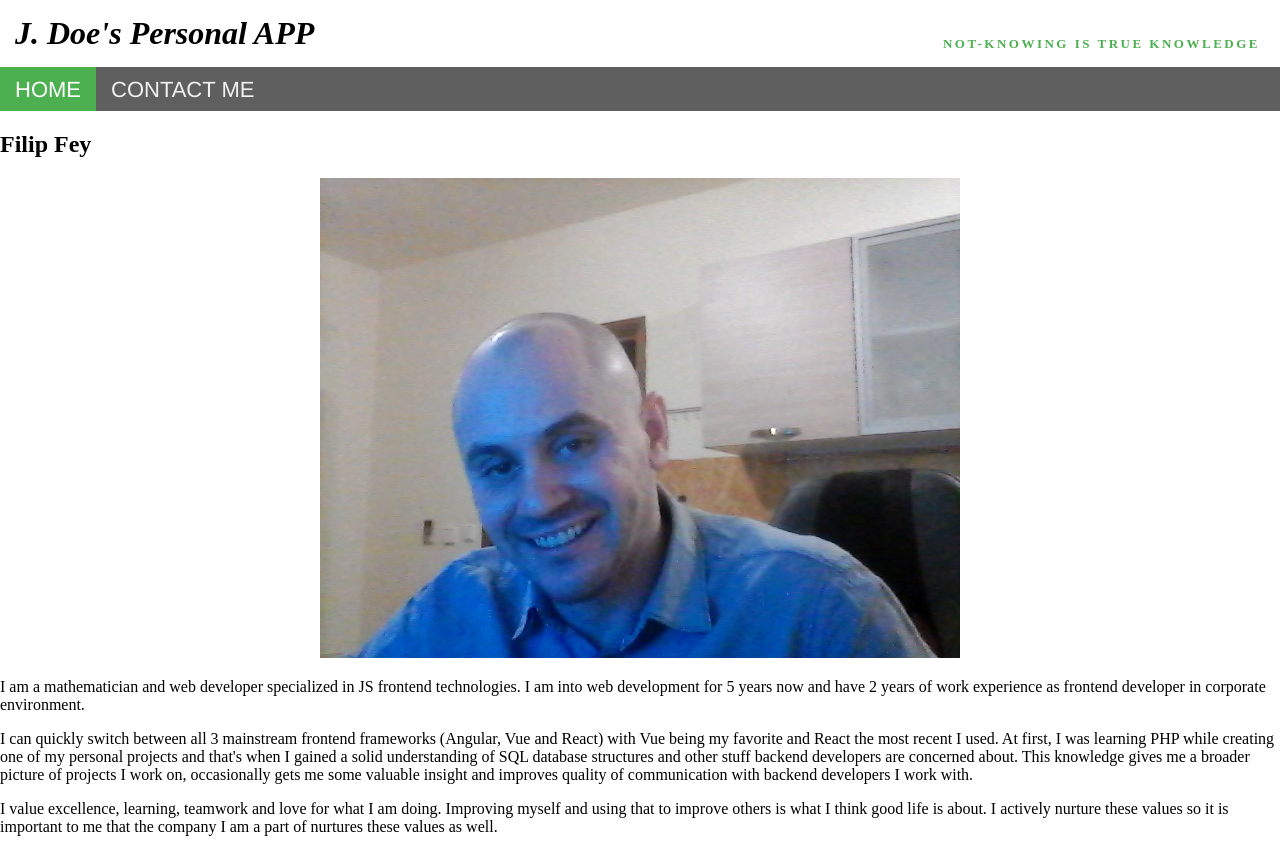
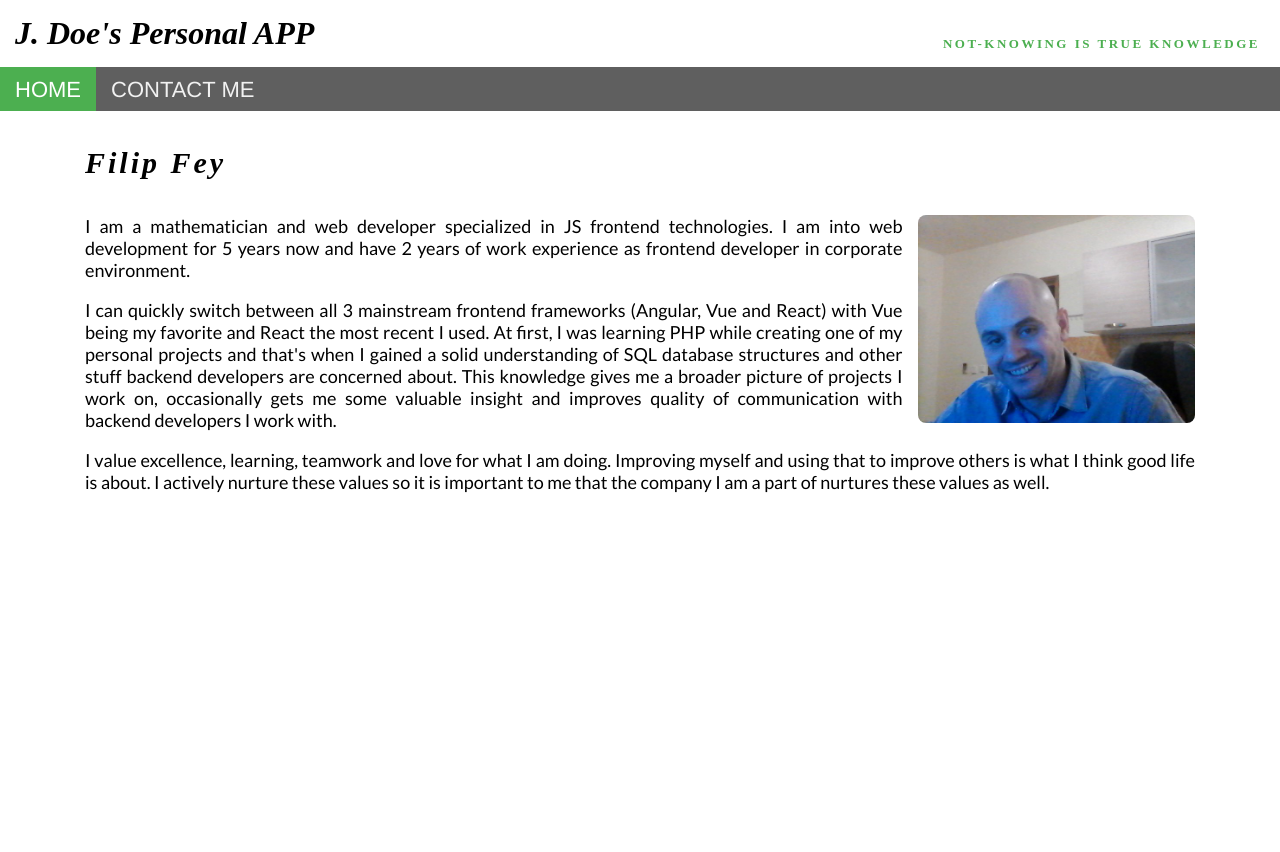
Before and after one commit to ffey23/PersonalVuePage, a Vue app: page / in a window 1280 px wide. After the commit the page ends 800 px from the top, so only its background shows below. Built offline with nearby package versions, Linux system fonts and the light colour scheme.

Commit message:
styling home page

```diff
--- a/src/pages/Home.vue
+++ b/src/pages/Home.vue
@@ -1,36 +1,91 @@
 <template>
   <div id="home">
+    <div class="container">
       <h2 class="title">Filip Fey</h2>
+      <div class="content">
         <div class="profile-picture">
           <img alt="My profile picture" src="../assets/my-picture.jpg" />
         </div>
         <div class="block-text">
           <p>
             I am a mathematician and web developer specialized in JS frontend
-        technologies. I am into web development for 5 years now and have 2 years
-        of work experience as frontend developer in corporate environment.
+            technologies. I am into web development for 5 years now and have 2
+            years of work experience as frontend developer in corporate
+            environment.
           </p>
           <p>
             I can quickly switch between all 3 mainstream frontend frameworks
-        (Angular, Vue and React) with Vue being my favorite and React the most
-        recent I used. At first, I was learning PHP while creating one of my
-        personal projects and that's when I gained a solid understanding of SQL
-        database structures and other stuff backend developers are concerned
-        about. This knowledge gives me a broader picture of projects I work on,
-        occasionally gets me some valuable insight and improves quality of
-        communication with backend developers I work with.
+            (Angular, Vue and React) with Vue being my favorite and React the
+            most recent I used. At first, I was learning PHP while creating one
+            of my personal projects and that's when I gained a solid
+            understanding of SQL database structures and other stuff backend
+            developers are concerned about. This knowledge gives me a broader
+            picture of projects I work on, occasionally gets me some valuable
+            insight and improves quality of communication with backend
+            developers I work with.
           </p>
           <p>
             I value excellence, learning, teamwork and love for what I am doing.
-        Improving myself and using that to improve others is what I think good
-        life is about. I actively nurture these values so it is important to me
-        that the company I am a part of nurtures these values as well.
+            Improving myself and using that to improve others is what I think
+            good life is about. I actively nurture these values so it is
+            important to me that the company I am a part of nurtures these
+            values as well.
           </p>
+        </div>
+      </div>
     </div>
   </div>
 </template>
 <style scoped>
-.profile-picture {
+.container {
+  max-width: 1140px;
+  margin: auto;
+}
+
+.title {
   text-align: center;
+  font-size: 30px;
+  letter-spacing: 3px;
+  font-style: italic;
+  margin: 15px;
+}
+.profile-picture > img {
+  width: 100%;
+}
+
+.block-text {
+  font-family: Lato, sans-serif;
+  font-weight: 400;
+  font-size: 18px;
+  text-align: justify;
+  padding: 0 7px 11px;
+}
+
+@media screen and (min-width: 768px) {
+  .title {
+    text-align: left;
+    margin: 35px 15px;
+  }
+
+  .content {
+    padding: 0 15px;
+  }
+
+  .block-text {
+    padding: 0;
+  }
+
+  .profile-picture > img {
+    width: 30%;
+    float: right;
+    margin-left: 15px;
+    border-radius: 8px;
+  }
+}
+
+@media screen and (min-width: 768px) {
+  .profile-picture > img {
+    width: 25%;
+  }
 }
 </style>
```
Lines whose indentation alone changed are shown as unchanged.
